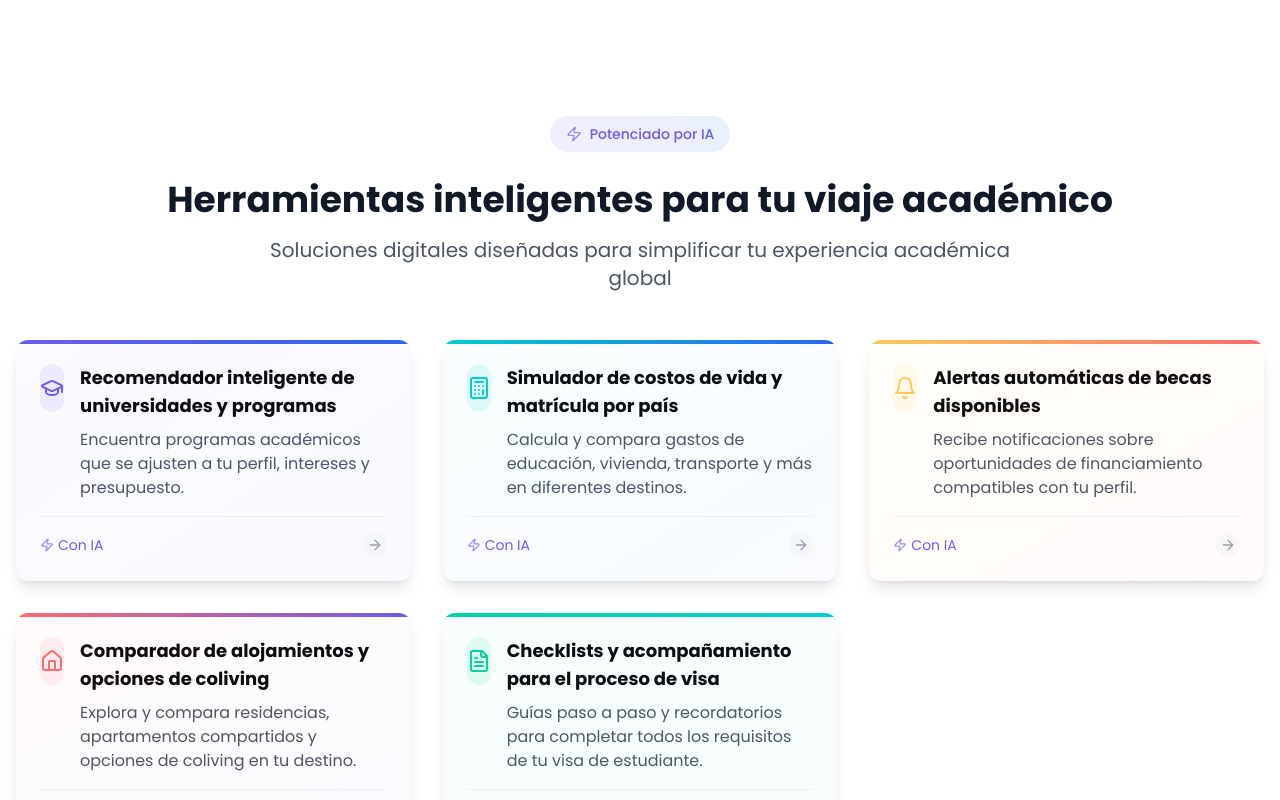
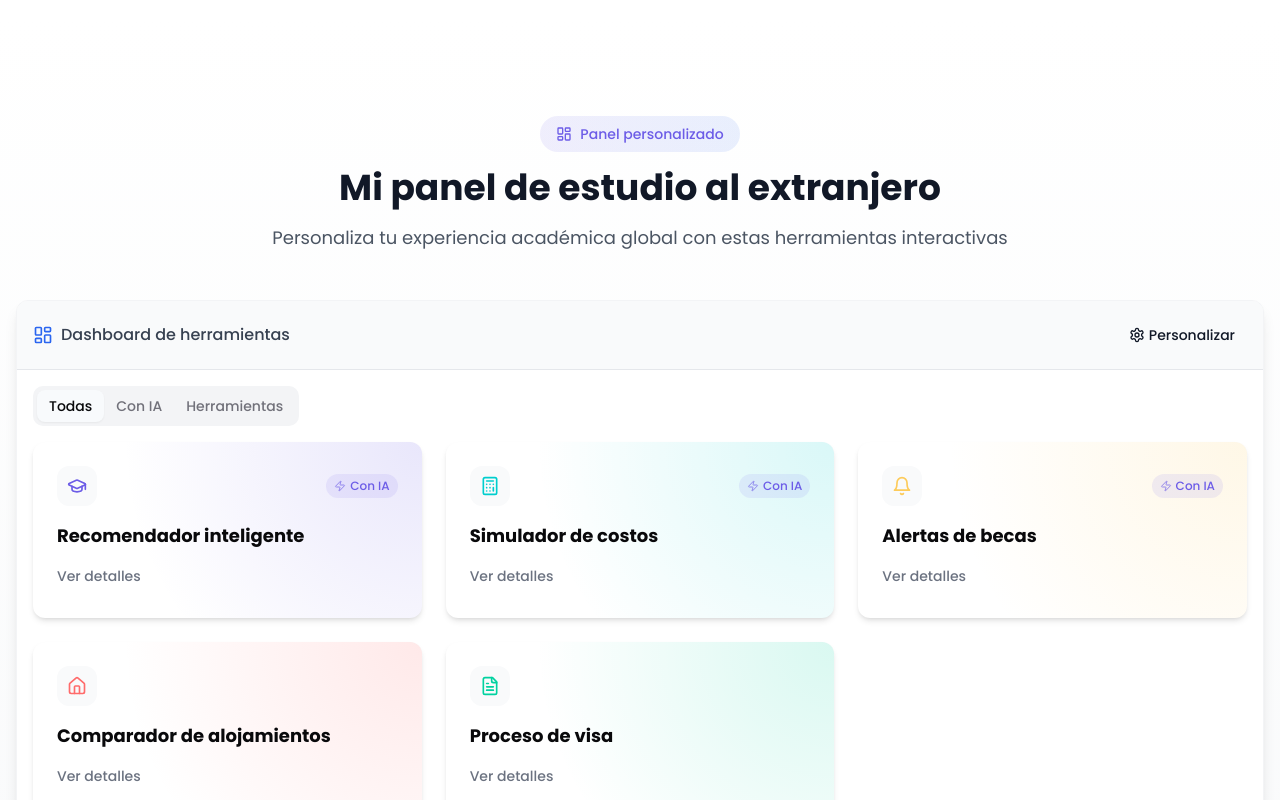
Before and after one commit to andregiraldo/edu-bridge, a React (Vite) app: page / in a window 1280 px wide. Shown: the part 1280-2080 px from the top of the page. Built offline with nearby package versions, Linux system fonts and the light colour scheme.

Commit message:
feat: Improve ModulesSection design
Implement a dashboard-style layout for the ModulesSection, presenting modules as interactive widgets with "open" or "personalize" actions.

```diff
--- a/src/components/ModulesSection.tsx
+++ b/src/components/ModulesSection.tsx
@@ -1,141 +1,259 @@
 
 import React from 'react';
-import { GraduationCap, Calculator, Bell, House, FileText, Zap } from 'lucide-react';
+import {
+  GraduationCap,
+  Calculator,
+  Bell,
+  House,
+  FileText,
+  Zap,
+  LayoutDashboard,
+  Settings
+} from 'lucide-react';
 import { Link } from 'react-router-dom';
 import { Card, CardContent } from "@/components/ui/card";
+import { Button } from "@/components/ui/button";
+import {
+  Tabs,
+  TabsContent,
+  TabsList,
+  TabsTrigger
+} from "@/components/ui/tabs";
+import {
+  Collapsible,
+  CollapsibleContent,
+  CollapsibleTrigger,
+} from "@/components/ui/collapsible";
 
-// Define gradient borders for a more vibrant look
-const moduleGradients = [
-  'from-edubridge-purple to-edubridge-blue',
-  'from-edubridge-cyan to-edubridge-blue',
-  'from-edubridge-yellow to-edubridge-coral',
-  'from-edubridge-coral to-edubridge-purple',
-  'from-edubridge-mint to-edubridge-cyan',
-];
-
-// Keep the icon background colors
-const moduleIcons = [
-  'text-edubridge-purple bg-edubridge-purple/10',
-  'text-edubridge-cyan bg-edubridge-cyan/10',
-  'text-edubridge-yellow bg-edubridge-yellow/10',
-  'text-edubridge-coral bg-edubridge-coral/10',
-  'text-edubridge-mint bg-edubridge-mint/10',
-];
-
+// Define module data with additional properties for the dashboard view
 const modules = [
   {
     icon: GraduationCap,
-    title: "Recomendador inteligente de universidades y programas",
+    title: "Recomendador inteligente",
     description: "Encuentra programas académicos que se ajusten a tu perfil, intereses y presupuesto.",
     url: "/recomendador",
-    aiPowered: true
+    aiPowered: true,
+    actionText: "Buscar programas",
+    color: "from-edubridge-purple to-edubridge-blue",
+    iconColor: "text-edubridge-purple",
+    bgPattern: "bg-[radial-gradient(circle_at_top_right,rgba(107,92,231,0.15),transparent_70%)]"
   },
   {
     icon: Calculator,
-    title: "Simulador de costos de vida y matrícula por país",
+    title: "Simulador de costos",
     description: "Calcula y compara gastos de educación, vivienda, transporte y más en diferentes destinos.",
     url: "#",
-    aiPowered: true
+    aiPowered: true,
+    actionText: "Simular costos",
+    color: "from-edubridge-cyan to-edubridge-blue",
+    iconColor: "text-edubridge-cyan",
+    bgPattern: "bg-[radial-gradient(circle_at_top_right,rgba(0,206,206,0.15),transparent_70%)]"
   },
   {
     icon: Bell,
-    title: "Alertas automáticas de becas disponibles",
+    title: "Alertas de becas",
     description: "Recibe notificaciones sobre oportunidades de financiamiento compatibles con tu perfil.",
     url: "#",
-    aiPowered: true
+    aiPowered: true,
+    actionText: "Configurar alertas",
+    color: "from-edubridge-yellow to-edubridge-coral",
+    iconColor: "text-edubridge-yellow",
+    bgPattern: "bg-[radial-gradient(circle_at_top_right,rgba(253,203,90,0.15),transparent_70%)]"
   },
   {
     icon: House,
-    title: "Comparador de alojamientos y opciones de coliving",
-    description: "Explora y compara residencias, apartamentos compartidos y opciones de coliving en tu destino.",
+    title: "Comparador de alojamientos",
+    description: "Explora y compara residencias, apartamentos compartidos y opciones de coliving.",
     url: "#",
-    aiPowered: false
+    aiPowered: false,
+    actionText: "Ver alojamientos",
+    color: "from-edubridge-coral to-edubridge-purple",
+    iconColor: "text-edubridge-coral",
+    bgPattern: "bg-[radial-gradient(circle_at_top_right,rgba(255,107,107,0.15),transparent_70%)]"
   },
   {
     icon: FileText,
-    title: "Checklists y acompañamiento para el proceso de visa",
+    title: "Proceso de visa",
     description: "Guías paso a paso y recordatorios para completar todos los requisitos de tu visa de estudiante.",
     url: "#",
-    aiPowered: false
+    aiPowered: false,
+    actionText: "Ver mi checklist",
+    color: "from-edubridge-mint to-edubridge-cyan",
+    iconColor: "text-edubridge-mint",
+    bgPattern: "bg-[radial-gradient(circle_at_top_right,rgba(0,210,160,0.15),transparent_70%)]"
   }
 ];
 
 const ModulesSection: React.FC = () => {
   return (
-    <section id="modulos" className="py-16 md:py-24 bg-white">
+    <section id="modulos" className="py-16 md:py-24 bg-gradient-to-b from-white to-gray-50">
       <div className="container mx-auto px-4">
         <div className="text-center mb-12">
           <span className="inline-flex items-center px-4 py-2 rounded-full bg-gradient-to-r from-edubridge-purple/10 to-edubridge-blue/10 text-edubridge-purple text-sm font-medium mb-4">
-            <Zap size={16} className="mr-2 animate-pulse-glow" /> Potenciado por IA
+            <LayoutDashboard size={16} className="mr-2" /> Panel personalizado
           </span>
-          <h2 className="section-title text-center mt-3">Herramientas inteligentes para tu viaje académico</h2>
-          <p className="section-subtitle text-center">
-            Soluciones digitales diseñadas para simplificar tu experiencia académica global
+          <h2 className="text-3xl md:text-4xl font-bold mb-4 text-gray-900">Mi panel de estudio al extranjero</h2>
+          <p className="text-lg text-gray-600 max-w-3xl mx-auto">
+            Personaliza tu experiencia académica global con estas herramientas interactivas
           </p>
         </div>
 
-        <div className="grid grid-cols-1 md:grid-cols-3 gap-8 mt-12">
+        <div className="bg-white rounded-xl shadow-lg border border-gray-100 overflow-hidden">
+          <div className="p-4 bg-gray-50 border-b border-gray-200 flex items-center justify-between">
+            <div className="flex items-center gap-2">
+              <LayoutDashboard size={20} className="text-edubridge-blue" />
+              <span className="font-medium text-gray-700">Dashboard de herramientas</span>
+            </div>
+            <Button variant="ghost" size="sm" className="gap-1">
+              <Settings size={16} />
+              <span className="hidden sm:inline">Personalizar</span>
+            </Button>
+          </div>
+
+          <Tabs defaultValue="all" className="w-full p-4">
+            <div className="flex items-center justify-between mb-4">
+              <TabsList className="bg-gray-100">
+                <TabsTrigger value="all">Todas</TabsTrigger>
+                <TabsTrigger value="ai">Con IA</TabsTrigger>
+                <TabsTrigger value="tools">Herramientas</TabsTrigger>
+              </TabsList>
+            </div>
+
+            <TabsContent value="all" className="mt-0">
+              <div className="grid grid-cols-1 md:grid-cols-2 lg:grid-cols-3 gap-6">
                 {modules.map((module, index) => (
-            <Link
-              key={index}
-              to={module.url}
-              className="group transition-all duration-300 hover:scale-[1.02]"
-            >
-              <Card className="h-full border-0 shadow-lg overflow-hidden relative">
-                {/* Gradient background with pattern */}
-                <div className={`absolute inset-0 bg-gradient-to-br ${moduleGradients[index % moduleGradients.length]} opacity-[0.03] group-hover:opacity-[0.08] transition-opacity duration-300`}></div>
+                  <Card key={index} className={`border-0 shadow-md overflow-hidden transition-all duration-300 hover:shadow-lg hover:-translate-y-1 ${module.bgPattern}`}>
+                    <CardContent className="p-0">
+                      <Collapsible>
+                        <div className="p-6">
+                          <div className="flex items-center justify-between mb-4">
+                            <div className={`w-10 h-10 rounded-lg ${module.iconColor} bg-gray-50 flex items-center justify-center`}>
+                              <module.icon size={20} />
+                            </div>
+                            {module.aiPowered && (
+                              <span className="flex items-center text-xs font-medium text-edubridge-purple bg-edubridge-purple/10 px-2 py-1 rounded-full">
+                                <Zap size={12} className="mr-1 animate-pulse-glow" />
+                                Con IA
+                              </span>
+                            )}
+                          </div>
 
-                {/* Top gradient border */}
-                <div className={`absolute top-0 left-0 right-0 h-1 bg-gradient-to-r ${moduleGradients[index % moduleGradients.length]}`}></div>
+                          <h3 className="text-lg font-bold mb-2">{module.title}</h3>
 
-                <CardContent className="p-6">
-                  <div className="flex items-start gap-4 mb-4">
-                    <div className={`w-12 h-12 rounded-lg ${moduleIcons[index % moduleIcons.length]} flex items-center justify-center transition-transform duration-300 group-hover:scale-110`}>
-                      <module.icon size={24} />
+                          <CollapsibleTrigger asChild>
+                            <Button variant="ghost" size="sm" className="px-0 text-gray-500 hover:text-edubridge-blue">
+                              Ver detalles
+                            </Button>
+                          </CollapsibleTrigger>
                         </div>
-                    <div>
-                      <h3 className="text-lg font-bold mb-2 group-hover:text-edubridge-blue transition-colors duration-300">{module.title}</h3>
-                      <p className="text-gray-600">{module.description}</p>
+
+                        <CollapsibleContent>
+                          <div className="px-6 pb-6 pt-0">
+                            <p className="text-gray-600 mb-4">{module.description}</p>
+                            <Link to={module.url}>
+                              <Button className={`w-full bg-gradient-to-r ${module.color} text-white hover:opacity-90`}>
+                                {module.actionText}
+                              </Button>
+                            </Link>
+                          </div>
+                        </CollapsibleContent>
+                      </Collapsible>
+                    </CardContent>
+                  </Card>
+                ))}
+              </div>
+            </TabsContent>
+
+            <TabsContent value="ai" className="mt-0">
+              <div className="grid grid-cols-1 md:grid-cols-2 lg:grid-cols-3 gap-6">
+                {modules
+                  .filter(module => module.aiPowered)
+                  .map((module, index) => (
+                    <Card key={index} className={`border-0 shadow-md overflow-hidden transition-all duration-300 hover:shadow-lg hover:-translate-y-1 ${module.bgPattern}`}>
+                      <CardContent className="p-0">
+                        <Collapsible>
+                          <div className="p-6">
+                            <div className="flex items-center justify-between mb-4">
+                              <div className={`w-10 h-10 rounded-lg ${module.iconColor} bg-gray-50 flex items-center justify-center`}>
+                                <module.icon size={20} />
+                              </div>
+                              <span className="flex items-center text-xs font-medium text-edubridge-purple bg-edubridge-purple/10 px-2 py-1 rounded-full">
+                                <Zap size={12} className="mr-1 animate-pulse-glow" />
+                                Con IA
+                              </span>
+                            </div>
+
+                            <h3 className="text-lg font-bold mb-2">{module.title}</h3>
+
+                            <CollapsibleTrigger asChild>
+                              <Button variant="ghost" size="sm" className="px-0 text-gray-500 hover:text-edubridge-blue">
+                                Ver detalles
+                              </Button>
+                            </CollapsibleTrigger>
+                          </div>
+
+                          <CollapsibleContent>
+                            <div className="px-6 pb-6 pt-0">
+                              <p className="text-gray-600 mb-4">{module.description}</p>
+                              <Link to={module.url}>
+                                <Button className={`w-full bg-gradient-to-r ${module.color} text-white hover:opacity-90`}>
+                                  {module.actionText}
+                                </Button>
+                              </Link>
+                            </div>
+                          </CollapsibleContent>
+                        </Collapsible>
+                      </CardContent>
+                    </Card>
+                ))}
+              </div>
+            </TabsContent>
+
+            <TabsContent value="tools" className="mt-0">
+              <div className="grid grid-cols-1 md:grid-cols-2 lg:grid-cols-3 gap-6">
+                {modules
+                  .filter(module => !module.aiPowered)
+                  .map((module, index) => (
+                    <Card key={index} className={`border-0 shadow-md overflow-hidden transition-all duration-300 hover:shadow-lg hover:-translate-y-1 ${module.bgPattern}`}>
+                      <CardContent className="p-0">
+                        <Collapsible>
+                          <div className="p-6">
+                            <div className="flex items-center justify-between mb-4">
+                              <div className={`w-10 h-10 rounded-lg ${module.iconColor} bg-gray-50 flex items-center justify-center`}>
+                                <module.icon size={20} />
                               </div>
                             </div>
 
-                  <div className="mt-4 flex items-center justify-between pt-4 border-t border-gray-100">
-                    {module.aiPowered && (
-                      <div className="flex items-center text-sm text-edubridge-purple">
-                        <Zap size={14} className="mr-1 animate-pulse-glow" />
-                        <span>Con IA</span>
+                            <h3 className="text-lg font-bold mb-2">{module.title}</h3>
+
+                            <CollapsibleTrigger asChild>
+                              <Button variant="ghost" size="sm" className="px-0 text-gray-500 hover:text-edubridge-blue">
+                                Ver detalles
+                              </Button>
+                            </CollapsibleTrigger>
                           </div>
-                    )}
-                    <div className="ml-auto bg-gray-50 rounded-full p-1 group-hover:bg-edubridge-blue/10 transition-colors duration-300">
-                      <ArrowRight className="text-gray-400 group-hover:text-edubridge-blue transition-colors duration-300" size={16} />
+
+                          <CollapsibleContent>
+                            <div className="px-6 pb-6 pt-0">
+                              <p className="text-gray-600 mb-4">{module.description}</p>
+                              <Link to={module.url}>
+                                <Button className={`w-full bg-gradient-to-r ${module.color} text-white hover:opacity-90`}>
+                                  {module.actionText}
+                                </Button>
+                              </Link>
                             </div>
-                  </div>
+                          </CollapsibleContent>
+                        </Collapsible>
                       </CardContent>
                     </Card>
-            </Link>
                 ))}
+              </div>
+            </TabsContent>
+          </Tabs>
         </div>
       </div>
     </section>
   );
 };
 
-const ArrowRight = ({ size = 24, className = "" }) => (
-  <svg
-    xmlns="http://www.w3.org/2000/svg"
-    width={size}
-    height={size}
-    viewBox="0 0 24 24"
-    fill="none"
-    stroke="currentColor"
-    strokeWidth="2"
-    strokeLinecap="round"
-    strokeLinejoin="round"
-    className={`lucide lucide-arrow-right ${className}`}
-  >
-    <path d="M5 12h14" />
-    <path d="m12 5 7 7-7 7" />
-  </svg>
-);
-
 export default ModulesSection;
```
Lines whose indentation alone changed are shown as unchanged.
